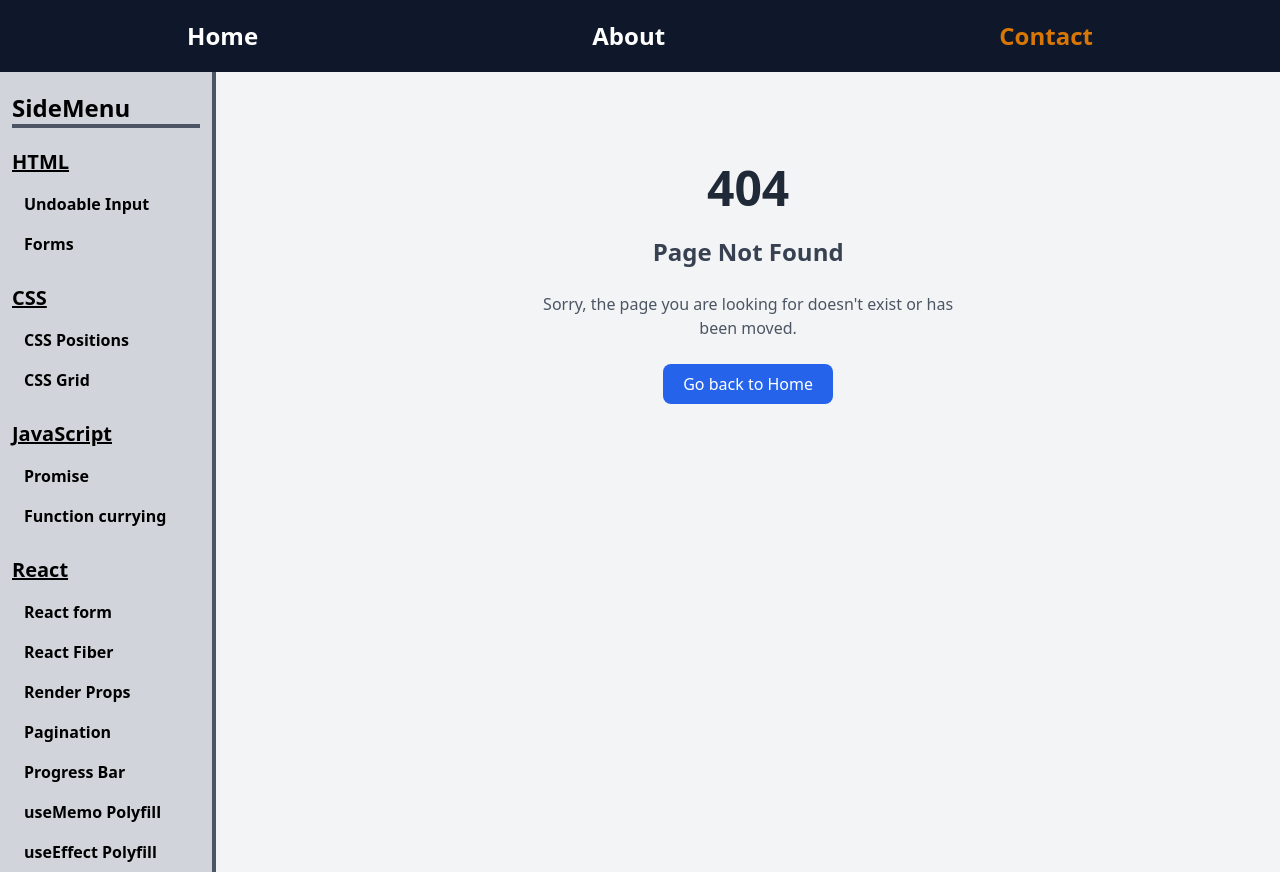
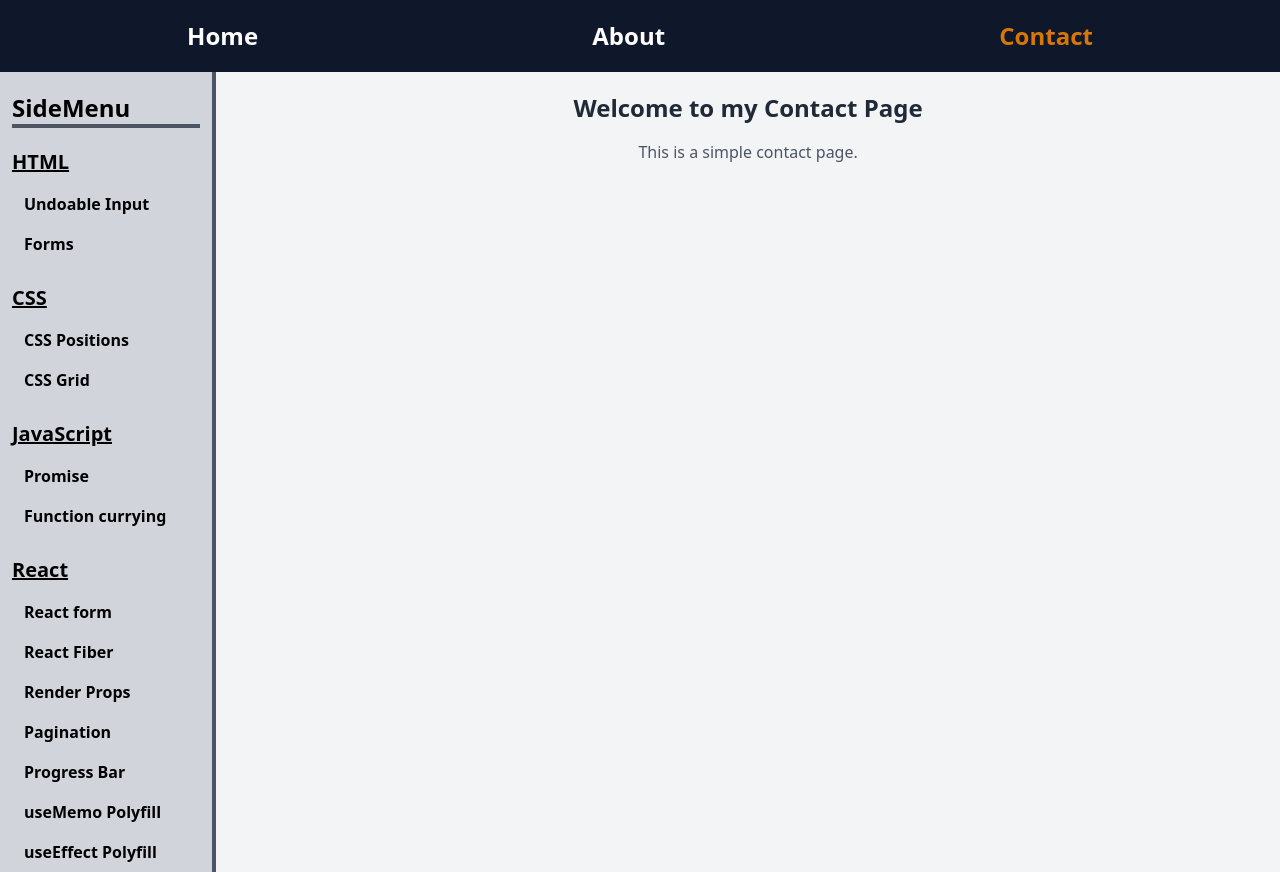
Before and after one commit to pmaik/frontend-code-vault, a React (Create React App) app: page /contact in a window 1280 px wide. Built offline with nearby package versions, Linux system fonts and the light colour scheme.

Commit message:
Minor refactoring

```diff
--- /dev/null
+++ b/src/Pages/Contact.jsx
@@ -0,0 +1,16 @@
+import React from "react";
+
+const Contact = () => {
+    return (
+        <div className="flex flex-col items-center justify-center">
+            <h1 className="text-2xl font-bold text-gray-800 mb-4">
+                Welcome to my Contact Page
+            </h1>
+            <p className="text-base text-gray-600">
+                This is a simple contact page.
+            </p>
+        </div>
+    );
+};
+
+export default Contact;
--- a/src/Common/Home.jsx
+++ b/src/Pages/Home.jsx
@@ -4,7 +4,7 @@ function Home() {
     return (
         <div className="flex flex-col items-center justify-center">
             <h1 className="text-2xl font-bold text-gray-800 mb-4">
-                Welcome to Our Home Page
+                Welcome to my Home Page
             </h1>
             <p className="text-base text-gray-600">
                 This is a simple and clean home page.
```
Also changed, not shown: src/Routes/AppRoutes.jsx (+8 -3 lines), src/Pages/About.jsx (renamed from src/Components/About/index.jsx), src/Pages/NotFoundPage.jsx (renamed from src/Common/NotFoundPage.jsx).
